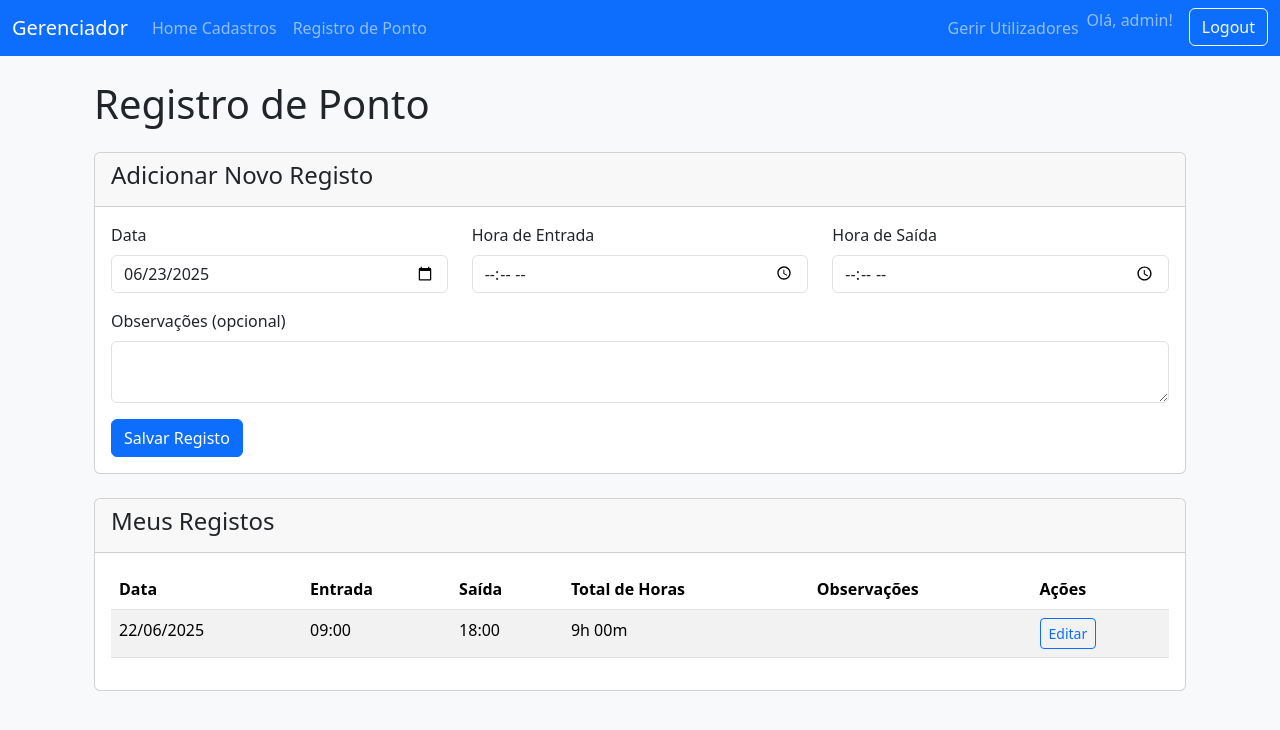
After one commit to ACGpetrus/gerenciador-cadastros-web, a Flask app: page /ponto in a window 1280 px wide. The commit adds this page. Shown: the top 730 px of the page. Run offline with Flask 3, Linux system fonts and the light colour scheme; a user stored in the database is signed in.

Commit message:
Finaliza a funcionalidade de registro de ponto

```diff
--- a/app.py
+++ b/app.py
@@ -5,6 +5,7 @@ from flask_sqlalchemy import SQLAlchemy
 from flask_login import LoginManager, UserMixin, login_user, logout_user, login_required, current_user
 from flask_bcrypt import Bcrypt
 import datetime
+from functools import wraps
 
 # --- Configuração ---
 basedir = os.path.abspath(os.path.dirname(__file__))
@@ -18,55 +19,138 @@ bcrypt = Bcrypt(app)
 login_manager = LoginManager(app)
 login_manager.login_view = 'login'
 login_manager.login_message = "Por favor, faça o login para acessar esta página."
+login_manager.login_message_category = "info"
 
 # --- Modelos de Dados ---
-# ... (classes User e Cadastro sem alterações) ...
+
 class User(db.Model, UserMixin):
-    id = db.Column(db.Integer, primary_key=True); username = db.Column(db.String(80), unique=True, nullable=False)
-    password_hash = db.Column(db.String(128), nullable=False)
+    id = db.Column(db.Integer, primary_key=True)
+    username = db.Column(db.String(80), unique=True, nullable=False)
+    password = db.Column(db.String(128), nullable=False)
+    is_admin = db.Column(db.Boolean, nullable=False, default=False)
+
 class Cadastro(db.Model):
-    id = db.Column(db.Integer, primary_key=True); nome = db.Column(db.String(100), nullable=False)
-    email = db.Column(db.String(100)); companhia = db.Column(db.String(100))
-    localizador = db.Column(db.String(50)); data_da_reserva = db.Column(db.String(20))
-    deadline = db.Column(db.String(20)); criador = db.Column(db.String(100), nullable=False)
+    id = db.Column(db.Integer, primary_key=True)
+    nome = db.Column(db.String(100), nullable=False)
+    email = db.Column(db.String(100), nullable=True)
+    companhia = db.Column(db.String(100), nullable=True)
+    localizador = db.Column(db.String(50), nullable=True)
+    data_da_reserva = db.Column(db.String(20), nullable=True)
+    deadline = db.Column(db.String(20), nullable=True)
+    criador = db.Column(db.String(100), nullable=False)
 
+class RegistroPonto(db.Model):
+    id = db.Column(db.Integer, primary_key=True)
+    data = db.Column(db.Date, nullable=False)
+    hora_entrada = db.Column(db.Time, nullable=True)
+    hora_saida = db.Column(db.Time, nullable=True)
+    observacao = db.Column(db.String(200), nullable=True)
+    user_id = db.Column(db.Integer, db.ForeignKey('user.id'), nullable=False)
+    user = db.relationship('User', backref=db.backref('registros_ponto', lazy=True))
+
+    @property
+    def total_horas(self):
+        if self.hora_entrada and self.hora_saida:
+            try:
+                entrada_dt = datetime.datetime.combine(datetime.date.min, self.hora_entrada)
+                saida_dt = datetime.datetime.combine(datetime.date.min, self.hora_saida)
+                if saida_dt > entrada_dt:
+                    delta = saida_dt - entrada_dt
+                    total_seconds = int(delta.total_seconds())
+                    hours = total_seconds // 3600
+                    minutes = (total_seconds % 3600) // 60
+                    return f"{hours}h {minutes:02d}m"
+            except:
+                return "Erro"
+        return "N/A"
 
 @login_manager.user_loader
 def load_user(user_id):
     return User.query.get(int(user_id))
 
-# --- ROTAS DA APLICAÇÃO ---
+def admin_required(f):
+    @wraps(f)
+    def decorated_function(*args, **kwargs):
+        if not current_user.is_authenticated or not getattr(current_user, 'is_admin', False):
+            flash('Acesso negado. Você precisa ser um administrador para ver esta página.', 'danger')
+            return redirect(url_for('pagina_inicial'))
+        return f(*args, **kwargs)
+    return decorated_function
+
+
+# --- ROTAS DE REGISTRO DE PONTO ---
+
+@app.route('/ponto', methods=['GET', 'POST'])
+@login_required
+def registro_ponto():
+    if request.method == 'POST':
+        data_str = request.form.get('data')
+        hora_entrada_str = request.form.get('hora_entrada')
+        hora_saida_str = request.form.get('hora_saida')
+        observacao = request.form.get('observacao')
+        registro_id = request.form.get('registro_id')
+
+        try:
+            data = datetime.datetime.strptime(data_str, '%Y-%m-%d').date()
+            hora_entrada = datetime.datetime.strptime(hora_entrada_str, '%H:%M').time() if hora_entrada_str else None
+            hora_saida = datetime.datetime.strptime(hora_saida_str, '%H:%M').time() if hora_saida_str else None
+
+            if registro_id:
+                registro_a_editar = RegistroPonto.query.get_or_404(registro_id)
+                if registro_a_editar.user_id != current_user.id:
+                    flash('Não tem permissão para editar este registo.', 'danger')
+                    return redirect(url_for('registro_ponto'))
+
+                registro_a_editar.data = data
+                registro_a_editar.hora_entrada = hora_entrada
+                registro_a_editar.hora_saida = hora_saida
+                registro_a_editar.observacao = observacao
+                flash('Registo de ponto atualizado com sucesso!', 'success')
+            else:
+                ja_existe = RegistroPonto.query.filter_by(user_id=current_user.id, data=data).first()
+                if ja_existe:
+                    flash(f'Já existe um registo para o dia {data.strftime("%d/%m/%Y")}. Edite o registo existente na lista.', 'warning')
+                else:
+                    novo_registro = RegistroPonto(data=data, hora_entrada=hora_entrada, hora_saida=hora_saida, observacao=observacao, user_id=current_user.id)
+                    db.session.add(novo_registro)
+                    flash('Novo registo de ponto adicionado com sucesso!', 'success')
+
+            db.session.commit()
+        except (ValueError, TypeError) as e:
+            flash(f'Erro no formato dos dados. Verifique a data e as horas. Detalhe: {e}', 'danger')
+
+        return redirect(url_for('registro_ponto'))
+
+    hoje = datetime.date.today()
+    registros_do_utilizador = RegistroPonto.query.filter_by(user_id=current_user.id).order_by(RegistroPonto.data.desc()).all()
+
+    return render_template('ponto.html', registros=registros_do_utilizador, hoje=hoje)
+
+
+# --- ROTAS DA APLICAÇÃO PRINCIPAL ---
 
 @app.route('/')
 @login_required
 def pagina_inicial():
-    # Lógica de busca e filtro
     termo_busca = request.args.get('termo', '')
     criterio_busca = request.args.get('criterio', 'nome')
-
     query_base = Cadastro.query
-
     if termo_busca:
-        # Mapeia o critério do formulário para o campo do modelo do banco de dados
         mapa_criterios = {
             "nome": Cadastro.nome, "companhia": Cadastro.companhia, "email": Cadastro.email,
             "localizador": Cadastro.localizador, "criador": Cadastro.criador
         }
         campo_busca = mapa_criterios.get(criterio_busca)
-
         if campo_busca:
-            # O .ilike() faz uma busca 'case-insensitive' que contém o termo
             query_base = query_base.filter(campo_busca.ilike(f'%{termo_busca}%'))
-
-    lista_de_cadastros = query_base.all()
-
+    lista_de_cadastros = query_base.order_by(Cadastro.id.desc()).all()
     return render_template('index.html', cadastros=lista_de_cadastros, termo_ativo=termo_busca, criterio_ativo=criterio_busca)
 
-# ROTA PARA O RELATÓRIO DE DEADLINES
+# <<< A FUNÇÃO QUE FALTAVA FOI REINSERIDA AQUI >>>
 @app.route('/relatorio')
 @login_required
 def relatorio_deadlines():
-    dias_str = request.args.get('dias', '7') # Pega o número de dias da URL, padrão é 7
+    dias_str = request.args.get('dias', '7')
     try:
         dias = int(dias_str)
     except ValueError:
@@ -90,61 +174,91 @@ def relatorio_deadlines():
     return render_template('relatorio.html', cadastros_encontrados=proximos_cadastros, dias=dias)
 
 
-# --- ROTAS DE AUTENTICAÇÃO E CRUD (sem alterações) ---
-@app.route('/login', methods=['GET', 'POST'])
-def login():
-    # ... (código da função sem alteração) ...
-    if current_user.is_authenticated: return redirect(url_for('pagina_inicial'))
-    if request.method == 'POST':
-        user = User.query.filter_by(username=request.form.get('username')).first()
-        if user and bcrypt.check_password_hash(user.password_hash, request.form.get('password')):
-            login_user(user)
-            return redirect(url_for('pagina_inicial'))
-        else:
-            flash('Usuário ou senha inválida. Tente novamente.', 'error')
-    return render_template('login.html')
-
-@app.route('/logout')
-@login_required
-def logout():
-    # ... (código da função sem alteração) ...
-    logout_user()
-    return redirect(url_for('login'))
-
+# --- ROTAS CRUD (Adicionar, Editar, Deletar) ---
 @app.route('/adicionar', methods=['GET', 'POST'])
 @login_required
 def adicionar_cadastro():
-    # ... (código da função sem alteração) ...
     if request.method == 'POST':
-        novo_cadastro = Cadastro(nome=request.form['nome'], email=request.form['email'], companhia=request.form['companhia'], localizador=request.form['localizador'], data_da_reserva=request.form['data_da_reserva'], deadline=request.form['deadline'], criador=request.form['criador'])
-        db.session.add(novo_cadastro); db.session.commit()
+        novo_cadastro = Cadastro(nome=request.form['nome'], email=request.form['email'], companhia=request.form['companhia'], localizador=request.form['localizador'], data_da_reserva=request.form['data_da_reserva'], deadline=request.form['deadline'], criador=current_user.username)
+        db.session.add(novo_cadastro)
+        db.session.commit()
+        flash('Cadastro adicionado com sucesso!', 'success')
         return redirect(url_for('pagina_inicial'))
     return render_template('adicionar.html')
 
 @app.route('/editar/<int:id>', methods=['GET', 'POST'])
 @login_required
 def editar_cadastro(id):
-    # ... (código da função sem alteração) ...
     cadastro_para_editar = Cadastro.query.get_or_404(id)
     if request.method == 'POST':
-        cadastro_para_editar.nome = request.form['nome']; cadastro_para_editar.email = request.form['email']
-        cadastro_para_editar.companhia = request.form['companhia']; cadastro_para_editar.localizador = request.form['localizador']
-        cadastro_para_editar.data_da_reserva = request.form['data_da_reserva']; cadastro_para_editar.deadline = request.form['deadline']
-        cadastro_para_editar.criador = request.form['criador']
+        cadastro_para_editar.nome = request.form['nome']
+        cadastro_para_editar.email = request.form['email']
+        cadastro_para_editar.companhia = request.form['companhia']
+        cadastro_para_editar.localizador = request.form['localizador']
+        cadastro_para_editar.data_da_reserva = request.form['data_da_reserva']
+        cadastro_para_editar.deadline = request.form['deadline']
         db.session.commit()
+        flash('Cadastro atualizado com sucesso!', 'success')
         return redirect(url_for('pagina_inicial'))
     return render_template('editar.html', cadastro=cadastro_para_editar, id=id)
 
 @app.route('/deletar/<int:id>')
 @login_required
 def deletar_cadastro(id):
-    # ... (código da função sem alteração) ...
     cadastro_a_deletar = Cadastro.query.get_or_404(id)
-    db.session.delete(cadastro_a_deletar); db.session.commit()
+    db.session.delete(cadastro_a_deletar)
+    db.session.commit()
+    flash('Cadastro deletado com sucesso!', 'warning')
     return redirect(url_for('pagina_inicial'))
+
+# --- ROTAS DE ADMINISTRAÇÃO ---
+@app.route('/admin/users', methods=['GET', 'POST'])
+@login_required
+@admin_required
+def manage_users():
+    if request.method == 'POST':
+        username = request.form.get('username')
+        password = request.form.get('password')
+        existing_user = User.query.filter_by(username=username).first()
+        if existing_user:
+            flash('Este nome de usuário já existe. Por favor, escolha outro.', 'danger')
+        elif not password:
+            flash('O campo de senha não pode estar vazio.', 'danger')
+        else:
+            hashed_password = bcrypt.generate_password_hash(password).decode('utf-8')
+            new_user = User(username=username, password=hashed_password, is_admin=False)
+            db.session.add(new_user)
+            db.session.commit()
+            flash(f'Usuário "{username}" criado com sucesso!', 'success')
+        return redirect(url_for('manage_users'))
+    all_users = User.query.order_by(User.id).all()
+    return render_template('admin_users.html', users=all_users)
+
+# --- ROTAS DE AUTENTICAÇÃO ---
+@app.route('/login', methods=['GET', 'POST'])
+def login():
+    if current_user.is_authenticated:
+        return redirect(url_for('pagina_inicial'))
+    if request.method == 'POST':
+        user = User.query.filter_by(username=request.form.get('username')).first()
+        if user and bcrypt.check_password_hash(user.password, request.form.get('password')):
+            login_user(user)
+            return redirect(url_for('pagina_inicial'))
+        else:
+            flash('Usuário ou senha inválida. Tente novamente.', 'danger')
+    return render_template('login.html')
+
+@app.route('/logout')
+@login_required
+def logout():
+    logout_user()
+    flash('Você foi desconectado com sucesso.', 'info')
+    return redirect(url_for('login'))
 
 
 if __name__ == '__main__':
+    # Bloco para criar a base de dados se não existir.
+    # Para uma aplicação em produção, isto seria gerido por migrations.
     with app.app_context():
         db.create_all()
     app.run(debug=True)
--- a/templates/base.html
+++ b/templates/base.html
@@ -5,30 +5,62 @@
     <meta name="viewport" content="width=device-width, initial-scale=1.0">
     <title>{% block title %}Gerenciador de Cadastros{% endblock %}</title>
 
-    <link href="https://cdn.jsdelivr.net/npm/bootstrap@5.3.3/dist/css/bootstrap.min.css" rel="stylesheet" integrity="sha384-QWTKZyjpPEjISv5WaRU9OFeRpok6YctnYmDr5pNlyT2bRjXh0JMhjY6hW+ALEwIH" crossorigin="anonymous">
+    <link href="https://cdn.jsdelivr.net/npm/bootstrap@5.3.3/dist/css/bootstrap.min.css" rel="stylesheet" xintegrity="sha384-QWTKZyjpPEjISv5WaRU9OFeRpok6YctnYmDr5pNlyT2bRjXh0JMhjY6hW+ALEwIH" crossorigin="anonymous">
 </head>
 <body class="bg-light">
 
+    <!-- <<< INÍCIO DA BARRA DE NAVEGAÇÃO ATUALIZADA >>> -->
     <nav class="navbar navbar-expand-lg navbar-dark bg-primary">
         <div class="container-fluid">
             <a class="navbar-brand" href="{{ url_for('pagina_inicial') }}">Gerenciador</a>
+
+            <!-- Botão para menu em ecrãs pequenos (hambúrguer) -->
+            <button class="navbar-toggler" type="button" data-bs-toggle="collapse" data-bs-target="#navbarNav" aria-controls="navbarNav" aria-expanded="false" aria-label="Toggle navigation">
+                <span class="navbar-toggler-icon"></span>
+            </button>
+
+            <div class="collapse navbar-collapse" id="navbarNav">
                 {% if current_user.is_authenticated %}
-            <div class="d-flex">
+                <!-- Links principais à esquerda -->
+                <ul class="navbar-nav me-auto mb-2 mb-lg-0">
+                    <li class="nav-item">
+                        <a class="nav-link" href="{{ url_for('pagina_inicial') }}">Home Cadastros</a>
+                    </li>
+                    <li class="nav-item">
+                        <a class="nav-link" href="{{ url_for('registro_ponto') }}">Registro de Ponto</a>
+                    </li>
+                </ul>
+
+                <!-- Itens de utilizador à direita -->
+                <ul class="navbar-nav">
+                    {% if current_user.is_admin %}
+                    <li class="nav-item">
+                        <a class="nav-link" href="{{ url_for('manage_users') }}">Gerir Utilizadores</a>
+                    </li>
+                    {% endif %}
+                    <li class="nav-item">
                         <span class="navbar-text me-3">
                             Olá, {{ current_user.username }}!
                         </span>
+                    </li>
+                    <li class="nav-item">
                         <a href="{{ url_for('logout') }}" class="btn btn-outline-light">Logout</a>
-            </div>
+                    </li>
+                </ul>
                 {% endif %}
             </div>
+        </div>
     </nav>
+    <!-- <<< FIM DA BARRA DE NAVEGAÇÃO ATUALIZADA >>> -->
 
     <main class="container mt-4">
         {% with messages = get_flashed_messages(with_categories=true) %}
             {% if messages %}
                 {% for category, message in messages %}
-                    <div class="alert alert-danger" role="alert">
+                    <!-- <<< CORRIGIDO: Usa a categoria da mensagem para definir a cor do alerta >>> -->
+                    <div class="alert alert-{{ category }} alert-dismissible fade show" role="alert">
                         {{ message }}
+                        <button type="button" class="btn-close" data-bs-dismiss="alert" aria-label="Close"></button>
                     </div>
                 {% endfor %}
             {% endif %}
@@ -37,7 +69,7 @@
         {% block content %}{% endblock %}
     </main>
 
-    <script src="https://cdn.jsdelivr.net/npm/bootstrap@5.3.3/dist/js/bootstrap.bundle.min.js" integrity="sha384-YvpcrYf0tY3lHB60NNkmXc5s9fDVZLESaAA55NDzOxhy9GkcIdslK1eN7N6jIeHz" crossorigin="anonymous"></script>
+    <script src="https://cdn.jsdelivr.net/npm/bootstrap@5.3.3/dist/js/bootstrap.bundle.min.js" xintegrity="sha384-YvpcrYf0tY3lHB60NNkmXc5s9fDVZLESaAA55NDzOxhy9GkcIdslK1eN7N6jIeHz" crossorigin="anonymous"></script>
 
     <script>
         function toggleColumn(columnClass) {
--- /dev/null
+++ b/templates/ponto.html
@@ -0,0 +1,148 @@
+<!-- Guarde este código como templates/ponto.html -->
+
+<!-- Mude "base.html" se o seu ficheiro de layout principal tiver outro nome -->
+{% extends "base.html" %}
+
+{% block content %}
+<div class="container mt-4">
+    <h1 class="mb-4">Registro de Ponto</h1>
+
+    <!-- Secção para mostrar mensagens de sucesso ou erro -->
+    {% with messages = get_flashed_messages(with_categories=true) %}
+        {% if messages %}
+            {% for category, message in messages %}
+                <div class="alert alert-{{ category }} alert-dismissible fade show" role="alert">
+                    {{ message }}
+                    <button type="button" class="btn-close" data-bs-dismiss="alert" aria-label="Close"></button>
+                </div>
+            {% endfor %}
+        {% endif %}
+    {% endwith %}
+
+    <!-- Formulário para Criar ou Editar um Registo -->
+    <div class="card mb-4">
+        <div class="card-header">
+            <h4 id="form-title">Adicionar Novo Registo</h4>
+        </div>
+        <div class="card-body">
+            <form id="ponto-form" method="POST" action="{{ url_for('registro_ponto') }}">
+                <!-- Input escondido para guardar o ID do registo a ser editado -->
+                <input type="hidden" id="registro_id" name="registro_id">
+
+                <div class="row">
+                    <div class="col-md-4 mb-3">
+                        <label for="data" class="form-label">Data</label>
+                        <input type="date" class="form-control" id="data" name="data" value="{{ hoje.strftime('%Y-%m-%d') }}" required>
+                    </div>
+                    <div class="col-md-4 mb-3">
+                        <label for="hora_entrada" class="form-label">Hora de Entrada</label>
+                        <input type="time" class="form-control" id="hora_entrada" name="hora_entrada">
+                    </div>
+                    <div class="col-md-4 mb-3">
+                        <label for="hora_saida" class="form-label">Hora de Saída</label>
+                        <input type="time" class="form-control" id="hora_saida" name="hora_saida">
+                    </div>
+                </div>
+                <div class="mb-3">
+                    <label for="observacao" class="form-label">Observações (opcional)</label>
+                    <textarea class="form-control" id="observacao" name="observacao" rows="2"></textarea>
+                </div>
+                <button type="submit" class="btn btn-primary">Salvar Registo</button>
+                <button type="button" class="btn btn-secondary" id="clear-form-btn" style="display: none;">Cancelar Edição</button>
+            </form>
+        </div>
+    </div>
+
+    <!-- Tabela para Listar Registos Existentes -->
+    <div class="card">
+        <div class="card-header">
+            <h4>Meus Registos</h4>
+        </div>
+        <div class="card-body">
+            <div class="table-responsive">
+                <table class="table table-striped table-hover">
+                    <thead>
+                        <tr>
+                            <th>Data</th>
+                            <th>Entrada</th>
+                            <th>Saída</th>
+                            <th>Total de Horas</th>
+                            <th>Observações</th>
+                            <th>Ações</th>
+                        </tr>
+                    </thead>
+                    <tbody>
+                        <!-- O loop usa a variável 'registros' que vem do app.py -->
+                        {% for registro in registros %}
+                        <tr>
+                            <!-- E cada item dentro do loop é chamado de 'registro' -->
+                            <td>{{ registro.data.strftime('%d/%m/%Y') }}</td>
+                            <td>{{ registro.hora_entrada.strftime('%H:%M') if registro.hora_entrada else '---' }}</td>
+                            <td>{{ registro.hora_saida.strftime('%H:%M') if registro.hora_saida else '---' }}</td>
+                            <td>{{ registro.total_horas }}</td>
+                            <td>{{ registro.observacao }}</td>
+                            <td>
+                                <button class="btn btn-sm btn-outline-primary edit-btn"
+                                        data-id="{{ registro.id }}"
+                                        data-data="{{ registro.data.strftime('%Y-%m-%d') }}"
+                                        data-entrada="{{ registro.hora_entrada.strftime('%H:%M') if registro.hora_entrada else '' }}"
+                                        data-saida="{{ registro.hora_saida.strftime('%H:%M') if registro.hora_saida else '' }}"
+                                        data-obs="{{ registro.observacao or '' }}">
+                                    Editar
+                                </button>
+                            </td>
+                        </tr>
+                        {% else %}
+                        <tr>
+                            <td colspan="6" class="text-center">Ainda não há registos.</td>
+                        </tr>
+                        {% endfor %}
+                    </tbody>
+                </table>
+            </div>
+        </div>
+    </div>
+</div>
+
+<!-- Script para a funcionalidade de edição -->
+<script>
+document.addEventListener('DOMContentLoaded', function () {
+    const form = document.getElementById('ponto-form');
+    const formTitle = document.getElementById('form-title');
+    const registroIdInput = document.getElementById('registro_id');
+    const dataInput = document.getElementById('data');
+    const entradaInput = document.getElementById('hora_entrada');
+    const saidaInput = document.getElementById('hora_saida');
+    const obsInput = document.getElementById('observacao');
+    const clearBtn = document.getElementById('clear-form-btn');
+
+    document.querySelectorAll('.edit-btn').forEach(button => {
+        button.addEventListener('click', function () {
+            const id = this.dataset.id;
+            const data = this.dataset.data;
+            const entrada = this.dataset.entrada;
+            const saida = this.dataset.saida;
+            const obs = this.dataset.obs;
+
+            formTitle.innerText = 'Editar Registo';
+            registroIdInput.value = id;
+            dataInput.value = data;
+            entradaInput.value = entrada;
+            saidaInput.value = saida;
+            obsInput.value = obs;
+
+            clearBtn.style.display = 'inline-block';
+            form.scrollIntoView({ behavior: 'smooth' });
+        });
+    });
+
+    clearBtn.addEventListener('click', function() {
+        formTitle.innerText = 'Adicionar Novo Registo';
+        form.reset();
+        registroIdInput.value = '';
+        dataInput.value = '{{ hoje.strftime("%Y-%m-%d") }}';
+        this.style.display = 'none';
+    });
+});
+</script>
+{% endblock %}
```
Also changed, not shown: create_admin.py (added, +28 -0 lines), templates/admin_users.html (added, +60 -0 lines), database.db. Lines whose indentation alone changed are shown as unchanged.
